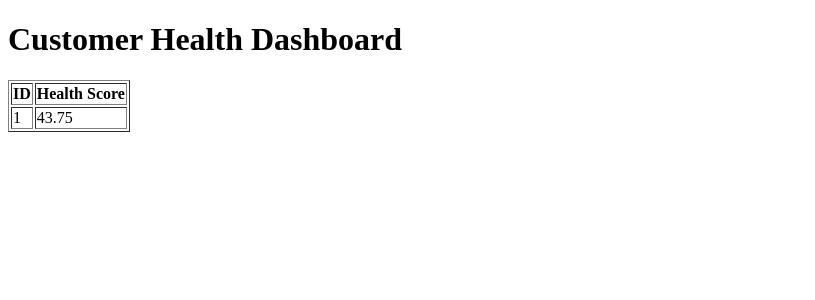
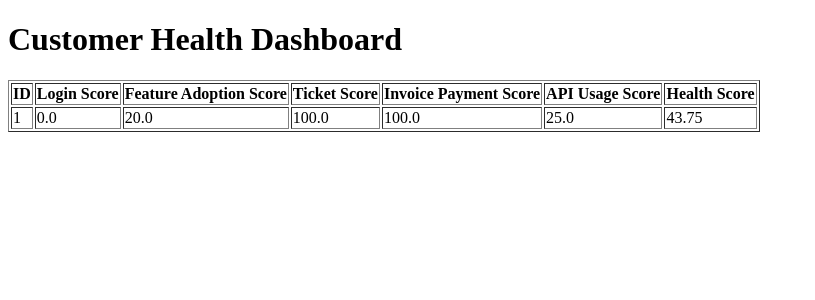
Before and after one commit to MaayanMashhadi/CustomerHealth, a FastAPI app: page /api/dashboard in a window 1280 px wide. Shown: the top 300 px of the page, without its empty margins (0-815 px from the left). Run offline with FastAPI, Linux system fonts and the light colour scheme; tables that the repository leaves empty hold one stand-in row (values such as "Sample post").

Commit message:
adding more details in dashboard page

```diff
--- a/src/backend/main.py
+++ b/src/backend/main.py
@@ -38,7 +38,6 @@ def customer_health(request: Request, customer_id: int):
 
     # Convert to dict for templating
     customer_data = customer.to_dict(orient='records')[0]
-    print(customer_data)
     # Render template
     return templates.TemplateResponse(
         "customer_detail.html",
@@ -124,6 +123,6 @@ async def add_event_html(request: Request, customer_id: int, event: dict):
 
 @app.get("/api/dashboard", response_class=HTMLResponse)
 def dashboard(request: Request):
-    df = get_health_scores()
+    df = get_health_details()
     customers = df.to_dict(orient='records')
     return templates.TemplateResponse("dashboard.html", {"request": request, "customers": customers})
--- a/src/templates/dashboard.html
+++ b/src/templates/dashboard.html
@@ -8,11 +8,21 @@
     <table border="1">
         <tr>
             <th>ID</th>
+            <th>Login Score</th>
+            <th>Feature Adoption Score</th>
+            <th>Ticket Score</th>
+            <th>Invoice Payment Score</th>
+            <th>API Usage Score</th>
             <th>Health Score</th>
         </tr>
         {% for c in customers %}
         <tr>
             <td>{{ c.customer_id }}</td>
+            <td>{{ c.login_score }}</td>
+            <td>{{ c.feature_score }}</td>
+            <td>{{ c.ticket_score }}</td>
+            <td>{{ c.invoice_payment_score }}</td>
+            <td>{{ c.api_score }}</td>
             <td>{{ c.health_score }}</td>
         </tr>
         {% endfor %}
```
